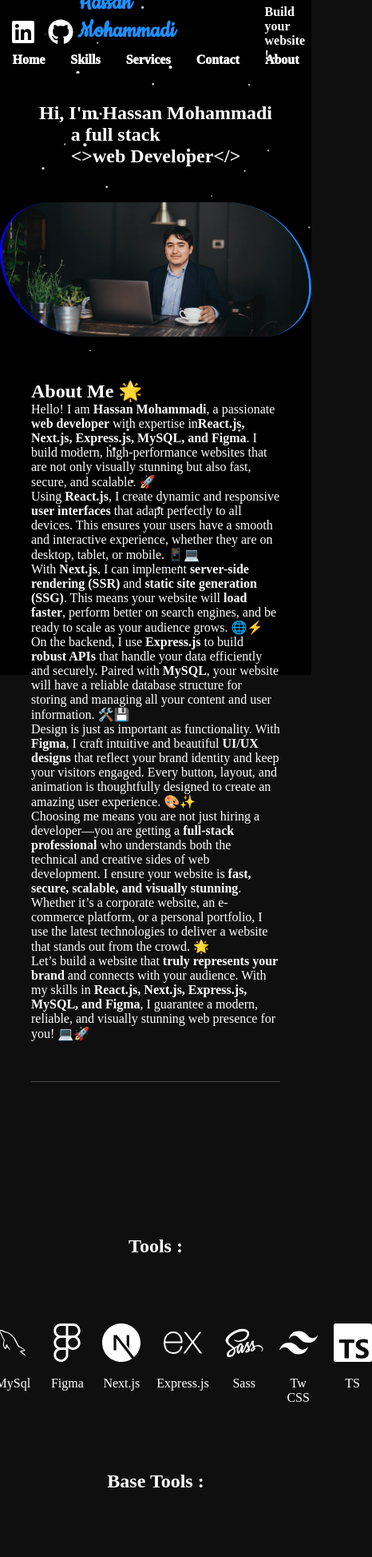
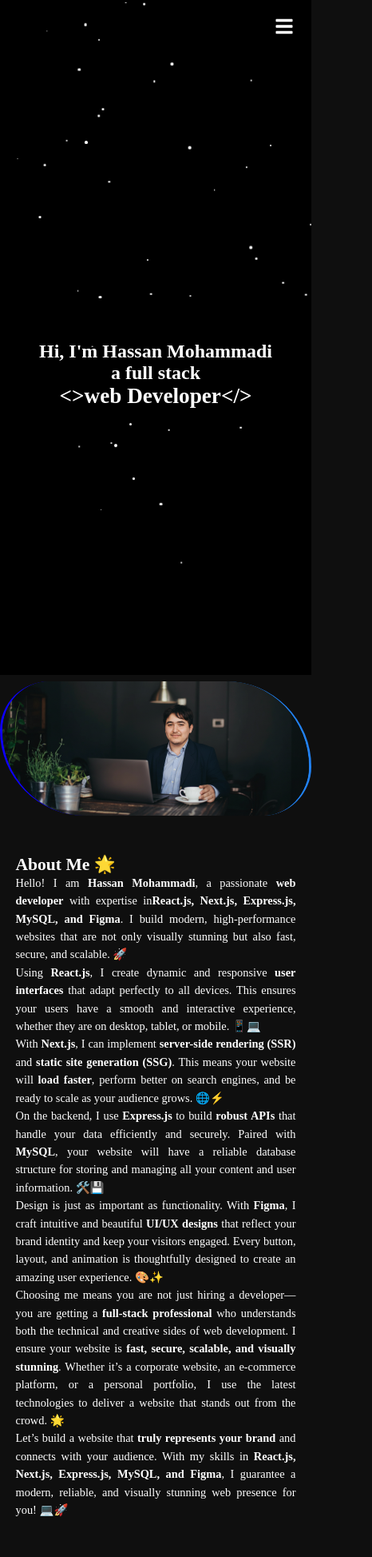
Before and after one commit to H3nrush/portf, a React (Create React App) app: page / in a window 390 px wide. Shown: the top 1947 px of the page at 80% size, 466 px wide, since content can reach past the window. Built offline with nearby package versions, Linux system fonts and the light colour scheme; a web font is replaced by a local one.

Commit message:
last update

```diff
--- a/src/components/footer.jsx
+++ b/src/components/footer.jsx
@@ -1,5 +1,5 @@
 import './footer.scss';
-import { FaFacebookF, FaTwitter, FaInstagram, FaLinkedinIn } from 'react-icons/fa';
+import { FaFacebookF, FaInstagram, FaLinkedinIn } from 'react-icons/fa';
 
 function Footer() {
   return (
@@ -25,12 +25,11 @@ function Footer() {
 
         {/* Social */}
         <div className="footer-social">
-          <h3>Follow Us</h3>
+          <h3>Follow Me</h3>
           <div className="social-icons">
-            <a href="#"><FaFacebookF /></a>
-            <a href="#"><FaTwitter /></a>
-            <a href="#"><FaInstagram /></a>
-            <a href="#"><FaLinkedinIn /></a>
+            <a href="https://www.facebook.com/h3nrush/" target='_blank' rel='noreferrer'><FaFacebookF /></a>
+            <a href="https://www.instagram.com/h3nrush/" target='_blank' rel='noreferrer'><FaInstagram /></a>
+            <a href="https://www.linkedin.com/in/h3nrush/" target='_blank' rel='noreferrer'><FaLinkedinIn /></a>
           </div>
         </div>
       </div>
--- a/src/components/header.jsx
+++ b/src/components/header.jsx
@@ -1,14 +1,25 @@
 import './header.scss';
-import { FaFileAlt, FaLinkedin, FaGithub } from 'react-icons/fa'; // react icons
+import { FaFileAlt, FaLinkedin, FaGithub, FaBars } from 'react-icons/fa';
 import { Link } from 'react-router-dom';
+import { useState } from 'react';
 
 function Header() {
+  const [menuOpen, setMenuOpen] = useState(false);
+
+  const toggleMenu = () => setMenuOpen(!menuOpen);
+
   return (
     <header id='header'>
-      <h1>Hassan Mohammadi</h1>
       <nav>
+        {/* Hamburger Icon */}
+        <FaBars
+          className='menu-icon'
+          onClick={toggleMenu}
+        />
+
+        {/* Menu */}
+        <div id='menu' className={menuOpen ? 'open' : ''}>
           <div className='socials'>
-          {/* CV */}
             <a
               href="https://drive.google.com/file/d/1XV5Z1Z1Z1Z1Z1Z1Z1Z1Z1Z1Z1Z1Z1Z1Z/view?usp=sharing"
               target="_blank"
@@ -17,20 +28,16 @@ function Header() {
             >
               <FaFileAlt size={32} />
             </a>
-
-          {/* LinkedIn */}
             <a
-            href="https://www.linkedin.com/in/yourprofile"
+              href="https://www.linkedin.com/in/h3nrush/"
               target="_blank"
               rel="noopener noreferrer"
               className='soc-icon'
             >
               <FaLinkedin size={32} />
             </a>
-
-          {/* GitHub */}
             <a
-            href="https://github.com/yourusername"
+              href="https://github.com/H3nrush"
               target="_blank"
               rel="noopener noreferrer"
               className='soc-icon'
@@ -48,7 +55,10 @@ function Header() {
           </div>
 
           <div className='website-builder'>
-          <a href="/Services">Build <br /> your <br /> website !...</a>
+            <Link to='/Services'>
+              Build <br /> your <br /> website!
+            </Link>
+          </div>
         </div>
       </nav>
     </header>
--- a/src/components/header.scss
+++ b/src/components/header.scss
@@ -1,88 +1,112 @@
 @import url('https://fonts.googleapis.com/css2?family=Cookie&display=swap');
-#header{
-    h1{
-        width: 50vw;
-        height: 5vh;
-        position: absolute;
-        top: 0;
-        left: 50%;
-        transform: translateX(-50%);
+
+#header {
+  position: relative;
+  width: 100vw;
+  height: 10vh;
+  nav {
+    width: 100vw;
+    height: 10vh;
     display: flex;
+    justify-content: flex-end;
     align-items: center;
-        justify-content: center;
-        color: #1e90ff;
-        font-family: "Cookie", cursive;
-        user-select: none;
+    position: relative;
+
+    .menu-icon {
+      display: none;
+      font-size: 1.5rem;
+      color: white;
+      cursor: pointer;
+      margin-right: 2.5vw;
     }
-    width: auto;
-    height: auto;
-    nav{
-        height: 10vh;
-        width: 100vw;
+
+    #menu {
       display: flex;
       justify-content: space-around;
       align-items: center;
-        .socials{
-            width: 15vw;
+      width: 100%;
       height: 10vh;
+
+      .socials {
         display: flex;
-            justify-content: center;
-            align-items: center;
-            .soc-img{
-                width: 30px;
+        gap: 15px;
+        .soc-icon {
+          color: white;
+          transition: transform 0.3s, color 0.3s;
+          &:hover {
+            color: #1e90ff;
+            transform: scale(1.2);
           }
-            .soc-img:hover{
-                transform: scale(1.2);
+        }
+      }
+
+      .links {
+        display: flex;
+        gap: 1rem;
+        a {
+          font-weight: 1000;
+          border-radius: 10px;
+          padding: 5px 10px;
+          &:hover {
+            background-color: #1e90ff;
+            color: black;
             transition: 0.3s;
           }
         }
-        .links{
-            width: 70vw;
-            height: 10vh;
-            display: flex;
-            align-items: end;
-            justify-content: center;
-            a{
-                font-weight: 1000;
-                margin: 0 1rem;
+      }
+
+      .website-builder {
+        a {
+          font-weight: 700;
           border-radius: 10px;
-            }
-            a:hover{
-                background-color: #1e90ff;
-                color: black;
-                padding: 5px 10px;
-                transition: padding 0.3s ease-out;
-            }
-        }
-        .website-builder{
-            width: 15vw;
-            height: 10vh;
-            display: flex;
-            justify-content: center;
-            align-items: center;
-            a{
-                border-radius: 10px;
-                font-weight: 700;
-            }
-            a:hover{
+          &:hover {
             color: #1e90ff;
-                transition: all 0.5s;
+            transition: 0.3s;
           }
         }
       }
     }
 
-.socials {
+    // Mobile view
+    @media screen and (max-width: 1000px) {
+      .menu-icon {
+        display: block;
+        position: absolute;
+        top: 2.5vh;
+        right: 1.5vh;
+        z-index: 10000;
+
+      }
+      #menu {
+        position: absolute;
+        top:0;
+        right: 0;
+        flex-direction: column;
+        background-color: rgba(0, 0, 0, 0.877);
+        border: rgba(255, 255, 255, 0.377) solid 1px;
+        width: 60vw;
+        height: 100vh;
+        padding: 2rem;
+        z-index: 9999;
+        display: none; // hide by default
+        gap: 2rem;
+        overflow-x: scroll;
+
+        &.open {
+          display: flex; // show when menuOpen is true
+        }
+        .links,
+        .website-builder {
+          width: 100%;
+          justify-content: center;
+          align-items: center;
+          flex-direction: column;
+        }
+        .socials{
             display: flex;
-  gap: 15px;
-
-  .soc-icon {
-    color: white;
-    transition: transform 0.3s, color 0.3s;
-
-    &:hover {
-      color: #1e90ff;   // change color on hover
-      transform: scale(1.2);
+            flex-direction: row;
         }
       }
     }
+  }
+}
--- a/src/pages/home.scss
+++ b/src/pages/home.scss
@@ -1,11 +1,12 @@
-#Home{
+#Home {
     width: 100vw;
     height: auto;
     display: flex;
     flex-direction: column;
     justify-content: start;
     align-items: center;
-    .Hello-World{
+
+    .Hello-World {
         width: 100vw;
         height: 20vh;
         backface-visibility: calc(25%);
@@ -15,17 +16,27 @@
         align-items: center;
         user-select: none;
 
+        h2 {
+            font-size: 2rem;
+            text-align: center;
 
+            strong {
+                font-size: 2.2rem;
             }
-    .myPhoto-section{
+        }
+    }
+
+    .myPhoto-section {
         width: 100vw;
         height: auto;
-
-        img{
+        display: flex;
+        justify-content: center;
+        img {
             width: 100vw;
             user-select: none;
             animation: borderBoxRadius 10s ease-in-out infinite;
         }
+
         @keyframes borderBoxRadius {
             0%{
                 border-top-left-radius: 500px;
@@ -50,26 +61,38 @@
                 border-bottom-left-radius: 250px;
                 border-left: 3px solid #8f00ff;
                 border-right: 3px solid #4b0082;
-
             }
         }
     }
-    #about-me{
+
+    #about-me {
         width: 80vw;
         margin-top: 50px;
-        margin-bottom: 50px;
         padding-bottom: 50px;
         border-bottom: 1px solid rgba(255, 255, 255, 0.24);
+        text-align: justify;
+        font-size: 1rem;
+        line-height: 1.6rem;
     }
-}
+
+    #skills {
+        width: 80vw;
+        height: auto;
+        display: flex;
+        flex-direction: column;
+        justify-content: center;
+        align-items: center;
+        border-bottom: 1px solid rgba(255, 255, 255, 0.24);
+        padding: 0 0 5vh 0;
+
 
         .skills-icons {
             display: flex;
             gap: 20px;
             justify-content: center;
-  margin-top: 40px;
-  margin-bottom: 40px;
-  a{
+            flex-wrap: wrap;
+
+            a {
                 display: flex;
                 flex-direction: column;
                 align-items: center;
@@ -78,19 +101,50 @@
                 transition: 0.3s;
 
                 &:hover {
-        scale: calc(1.2);
-      color: #1e90ff; // nice hover color
+                    transform: scale(1.2);
+                    color: #1e90ff;
+                }
+            }
         }
     }
 }
 
-#skills{
-    width: 80vw;
-    height: auto;
-    display: flex;
-    flex-direction: column;
-    justify-content: center;
-    align-items: center;
-    border-bottom: 1px solid rgba(255, 255, 255, 0.24);
-    padding-bottom: 20px;
+/* Mobile view: screens under 1000px */
+@media screen and (max-width: 1000px) {
+    #Home {
+        .Hello-World {
+            height: 25vh;
+            margin: 33vh 0;
+            h2 {
+                font-size: 1.5rem;
+
+                strong {
+                    font-size: 1.7rem;
                 }
+            }
+        }
+
+        .myPhoto-section {
+            img {
+                width: 100vw
+            }
+        }
+
+        #about-me {
+            width: 90vw;
+            font-size: 0.9rem;
+            line-height: 1.4rem;
+        }
+
+        #skills {
+            width: 90vw;
+            .skills-icons {
+                gap: 15px;
+
+                a {
+                    font-size: 0.8rem;
+                }
+            }
+        }
+    }
+}
```
Lines whose indentation alone changed are shown as unchanged.
